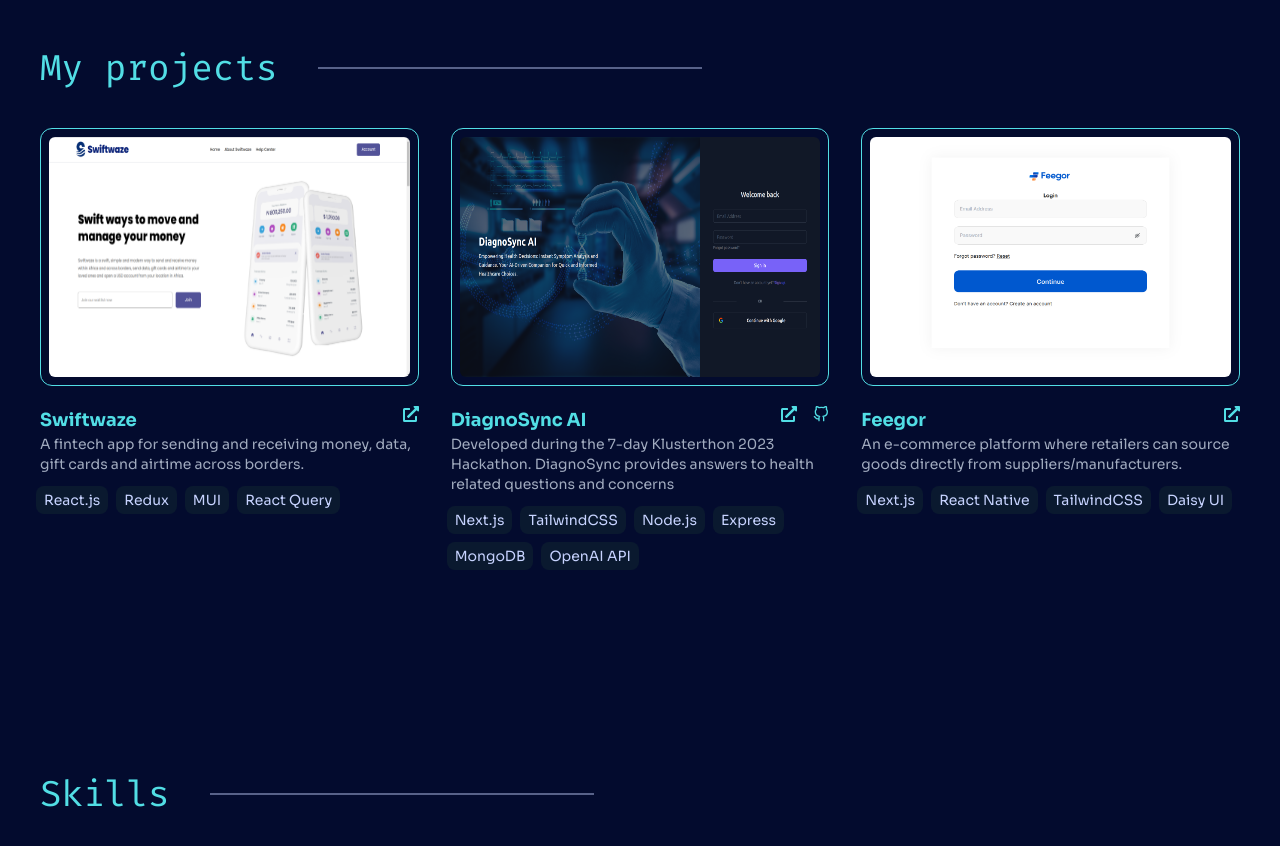
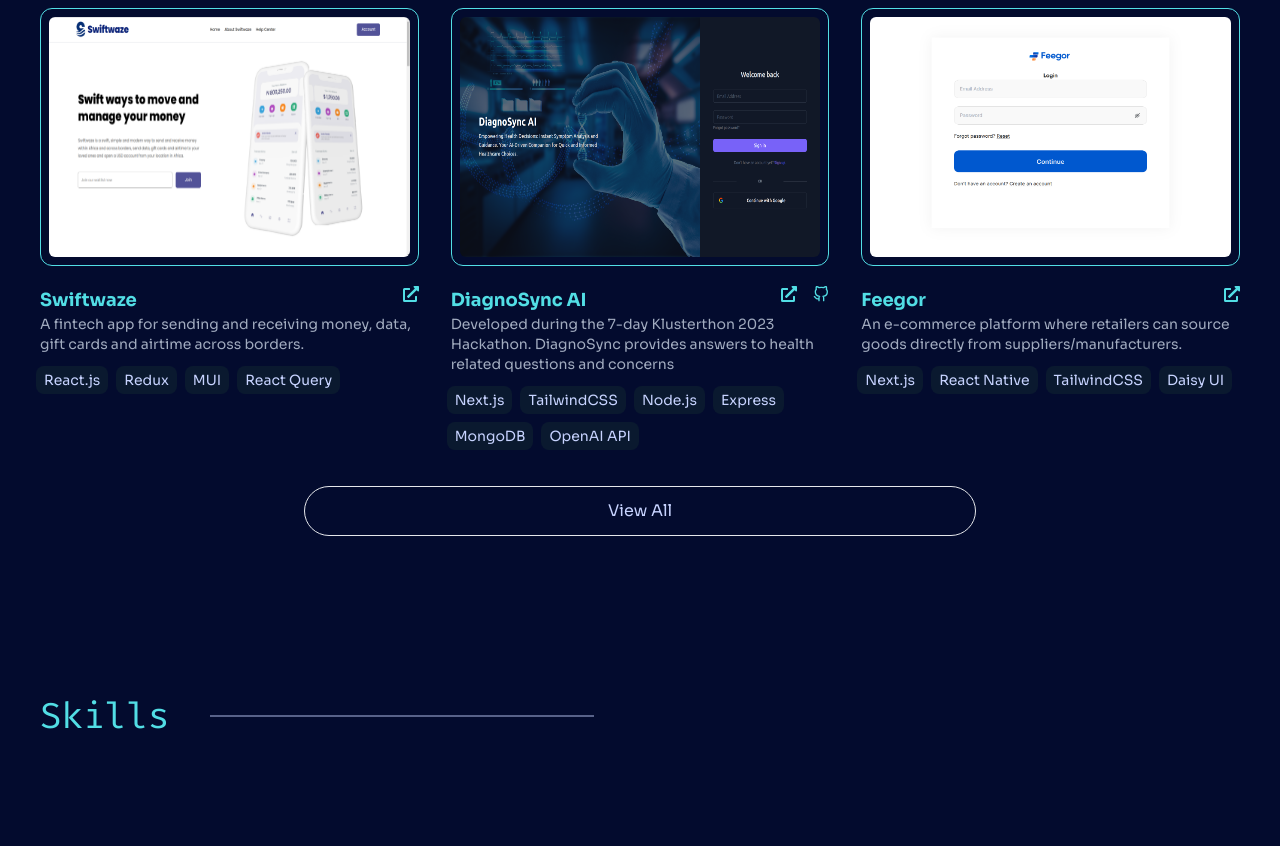
Before and after one commit to Chizycodes/my-portfolio, a Next.js app: page / in a window 1280 px wide. Shown: the part 1420-2266 px from the top of the page. Built offline with nearby package versions, Linux system fonts and the light colour scheme.

Commit message:
projects

```diff
--- a/src/app/layout.tsx
+++ b/src/app/layout.tsx
@@ -16,7 +16,7 @@ export default function RootLayout({ children }: { children: React.ReactNode })
 			<body>
 				<Header />
 				<SideBar />
-				<div className="flex flex-col items-center justify-center mt-40 space-y-10 md:justify-start md:items-start mb-10 w-full">
+				<div className="max-w-7xl w-full mx-auto p-5 md:p-10">
 					<div className="w-64 h-64 rounded-full bg-neon fixed mx-auto my-auto blur-xl inset-0 opacity-20" />
 					{children}
 				</div>
--- a/src/app/page.tsx
+++ b/src/app/page.tsx
@@ -12,11 +12,11 @@ export default function Home() {
 		AOS.init();
 	}, []);
 	return (
-		<>
+		<div className="flex flex-col items-center justify-center space-y-20 md:justify-start mt-40 md:items-start mb-10 w-full">
 			<Intro />
 			<About />
 			<ProjectsComp />
 			<Skills />
-		</>
+		</div>
 	);
 }
--- a/src/app/projects/page.tsx
+++ b/src/app/projects/page.tsx
@@ -1,8 +1,19 @@
-import { Title } from '@/components/common/Title';
-import { ProjectsComp } from '@/components/projects';
+import ProjectCard from '@/components/projects/ProjectCard';
 import data from '@/data';
 import React from 'react';
 
-export const Projects = () => {
-	return <ProjectsComp />;
+const Projects = () => {
+	const projectsList = data?.projects;
+	return (
+		<div className="flex flex-col items-center justify-center max-w-7xl w-full mx-auto p-5 md:p-10">
+			<h1 className='text-text'>Projects</h1>
+			<div className="grid grid-cols-1 gap-8 md:grid-cols-3 items-start">
+				{projectsList.map((item) => {
+					return <ProjectCard key={item.id} project={item} />;
+				})}
+			</div>
+		</div>
+	);
 };
+
+export default Projects;
--- a/src/components/about/index.tsx
+++ b/src/components/about/index.tsx
@@ -7,7 +7,7 @@ import React from 'react';
 
 export const About = () => {
 	return (
-		<div className="flex flex-col items-center justify-center max-w-7xl w-full mx-auto p-5 md:p-10" id="about">
+		<div className="" id="about">
 			<Title title="About me" />
 
 			<div className="flex flex-col items-center justify-center md:flex-row md:justify-start md:items-start md:gap-20 w-full">
--- a/src/components/experience/index.tsx
+++ b/src/components/experience/index.tsx
@@ -7,10 +7,8 @@ import React from 'react';
 
 export const Experience = () => {
 	return (
-		<div className="flex flex-col items-center justify-center max-w-7xl w-full mx-auto p-5 md:p-10" id="experience">
+		<section id="experience">
 			<Title title="Work Experience" />
-
-
-		</div>
+		</section>
 	);
 };
--- a/src/components/intro/Intro.tsx
+++ b/src/components/intro/Intro.tsx
@@ -8,7 +8,7 @@ export const Intro = () => {
 	return (
 		<motion.section
 			animate={{ y: 0 }}
-			className="space-y-5 max-w-7xl w-full mx-auto p-5 md:p-10"
+			className="space-y-5"
 			id="intro"
 			initial={{ y: 60 }}
 			transition={{ duration: 0.5 }}
@@ -26,7 +26,7 @@ export const Intro = () => {
 					</button>
 				</Link>
 
-				<Link activeClass="active" duration={500} href="work" offset={-100} smooth={true} spy={true} to="work">
+				<Link activeClass="active" duration={500} href="projects" offset={-100} smooth={true} spy={true} to="work">
 					<button className="py-2 px-5 !mt-10 text-darkerBlue bg-neon border-neon hover:bg-transparent duration-100 hover:text-neon border-2 rounded-lg">
 						Check out my work!
 					</button>
--- a/src/components/projects/Projects.tsx
+++ b/src/components/projects/Projects.tsx
@@ -2,14 +2,25 @@
 import React from 'react';
 import data from '@/data';
 import ProjectCard from './ProjectCard';
+import Link from 'next/link';
+import { HiMiniArrowRightCircle } from 'react-icons/hi2';
 
 function Projects() {
 	const projectsList = data?.projects;
 	return (
-		<div className="grid grid-cols-1 gap-8 md:grid-cols-3 items-start">
-			{projectsList.map((item) => {
-				return <ProjectCard key={item.id} project={item} />;
-			})}
+		<div>
+			<div className="grid grid-cols-1 gap-8 md:grid-cols-3 items-start">
+				{projectsList.slice(0, 3).map((item) => {
+					return <ProjectCard key={item.id} project={item} />;
+				})}
+			</div>
+			{projectsList.length > 3 && (
+				<Link href="/projects">
+					<div className="mt-8 max-w-sm md:max-w-2xl border border-fun-pink mx-auto text-center w-full whitespace-nowrap px-8 py-3 rounded-full text-fun-pink bg-fun-pink-darkerer hover:bg-fun-pink hover:text-white transition-colors cursor-pointer">
+						View All
+					</div>
+				</Link>
+			)}
 		</div>
 	);
 }
--- a/src/components/projects/index.tsx
+++ b/src/components/projects/index.tsx
@@ -5,11 +5,11 @@ import Projects from './Projects';
 
 export const ProjectsComp = () => {
 	return (
-		<div className="flex flex-col items-center justify-center max-w-7xl w-full mx-auto p-5 md:p-10" id="projects">
+		<section id="projects">
 			<Title title="My projects" />
-			<div >
+			<div>
 				<Projects />
 			</div>
-		</div>
+		</section>
 	);
 };
--- a/src/components/skills/index.tsx
+++ b/src/components/skills/index.tsx
@@ -5,7 +5,7 @@ import React from 'react';
 
 export const Skills = () => {
 	return (
-		<div className="flex flex-col items-center justify-center max-w-7xl w-full mx-auto p-5 md:p-10" id="skills">
+		<div className="" id="skills">
 			<Title title="Skills" />
 		</div>
 	);
--- a/src/data/index.ts
+++ b/src/data/index.ts
@@ -97,11 +97,22 @@ const data = {
 		{
 			title: 'Feegor',
 			img: '/images/feegor.png',
-			about:
-				'An e-commerce platform where retailers can source goods directly from suppliers/manufacturers.',
-			tags: ['Next.js', "React Native", 'TailwindCSS', 'Daisy UI',],
+			about: 'An e-commerce platform where retailers can source goods directly from suppliers/manufacturers.',
+			tags: ['Next.js', 'React Native', 'TailwindCSS', 'Daisy UI'],
 			links: {
 				live: 'https://www.feegor.com/',
+			},
+			role: 'Frontend Developer',
+			id: 2,
+		},
+		{
+			title: 'Avatar AI',
+			img: '/images/avatarai.png',
+			about: 'A web app for creating AI generated avatars, built as a final project in the HNGi9 Internship.',
+			tags: ['React.js', 'Vite', 'TailwindCSS', 'Daisy UI', 'Jest', 'Storybook'],
+			links: {
+				github: 'https://github.com/Chizycodes/avatarai.web',
+				live: 'https://avatarai-web-eight.vercel.app/',
 			},
 			role: 'Frontend Developer',
 			id: 2,
```
Also changed, not shown: public/images/avatarai.png (added).
